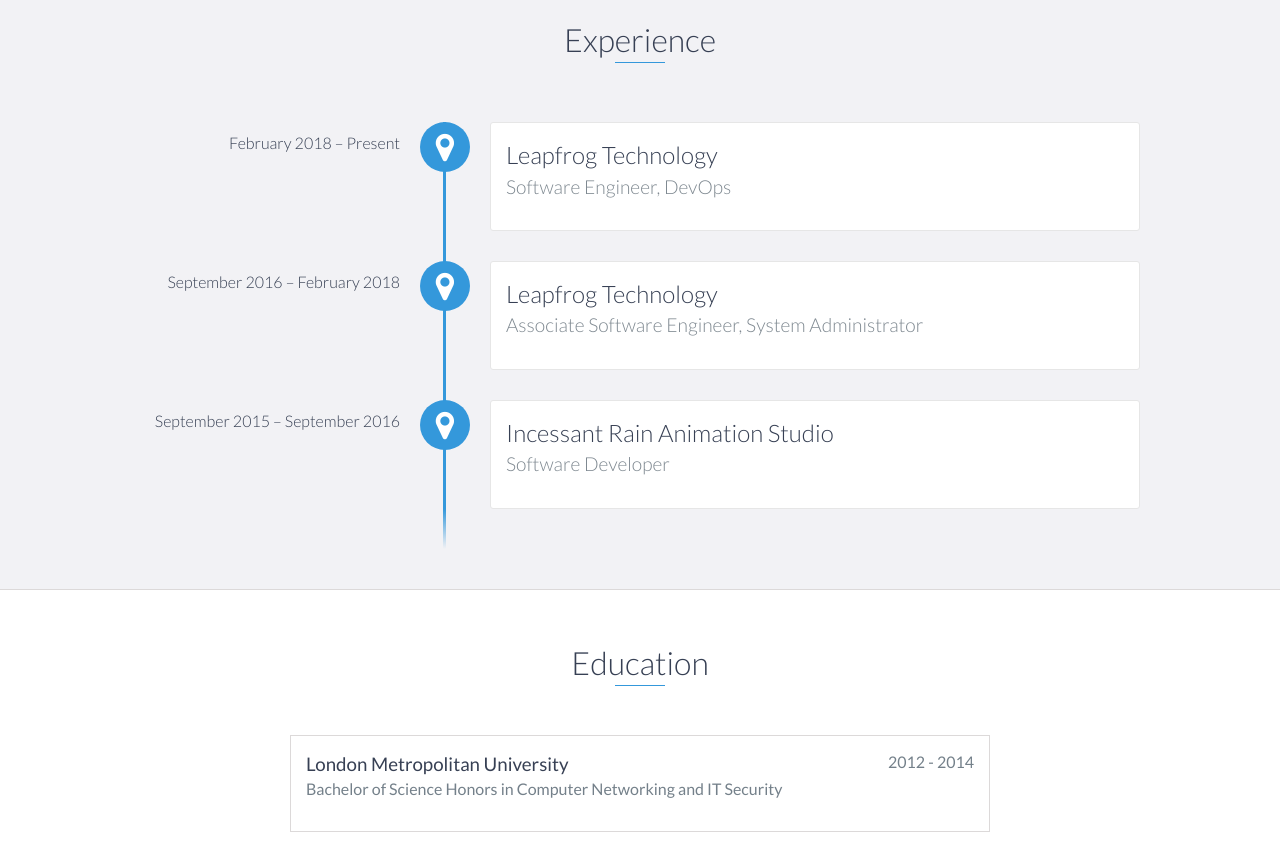
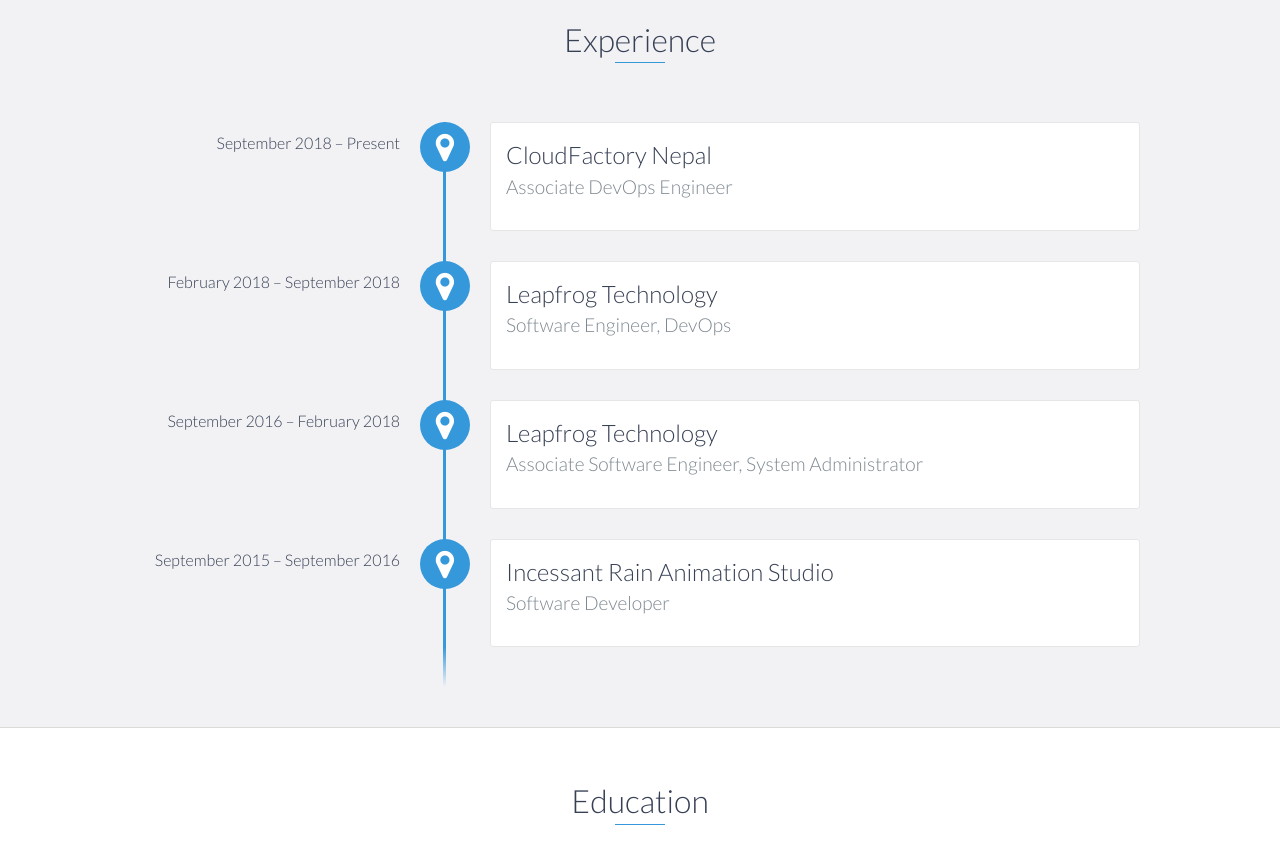
Before and after one commit to sumit-sampang-rai/sumit-sampang-rai.github.io, a plain HTML site: page index.html in a window 1280 px wide. Shown: the part 1060-1919 px from the top of the page. Drawn offline with nearby package versions, Linux system fonts and the light colour scheme.

Commit message:
Added CloudFactory in profile

```diff
--- a/index.html
+++ b/index.html
@@ -84,7 +84,13 @@
     <div id="experience" class="background-alt">
         <h2 class="heading">Experience</h2>
         <div id="experience-timeline">
-            <div data-date="February 2018 – Present">
+            <div data-date="September 2018 – Present">
+                <h3>CloudFactory Nepal</h3>
+                <h4>Associate DevOps Engineer</h4>
+                <p></p>
+            </div>
+
+            <div data-date="February 2018 – September 2018">
                 <h3>Leapfrog Technology</h3>
                 <h4>Software Engineer, DevOps</h4>
                 <p></p>
```
